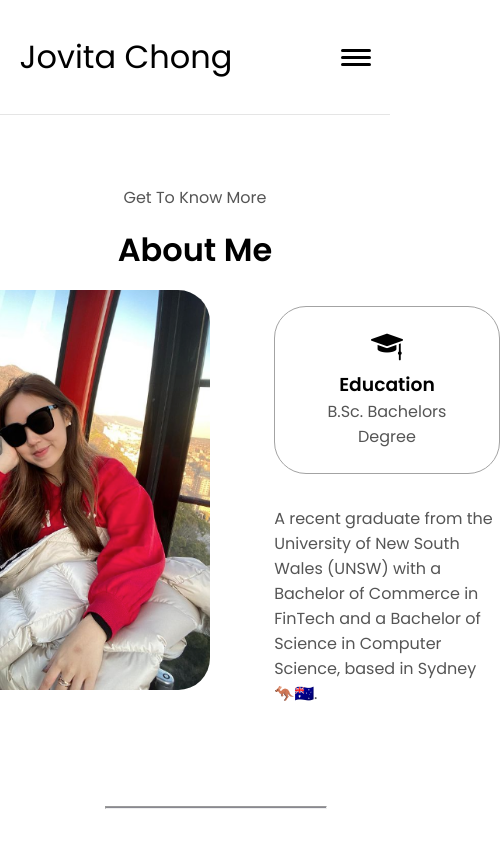
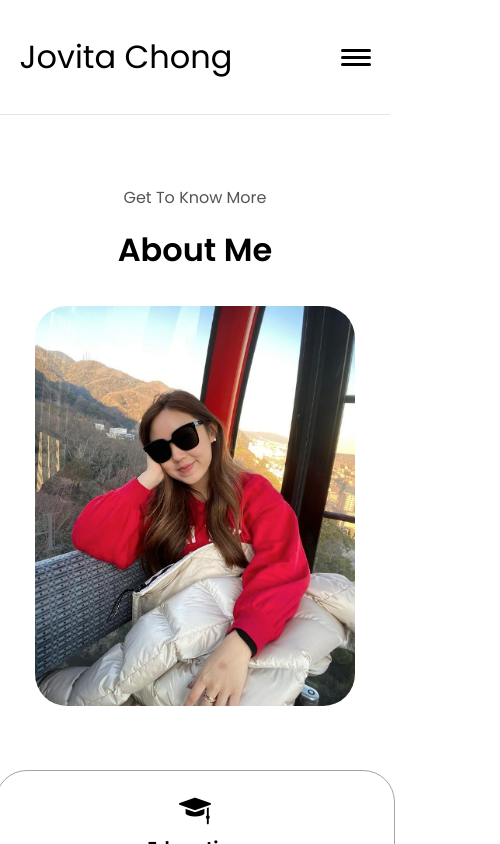
Before and after one commit to jovitachong/portfolio, a React (Create React App) app: page /about in a window 390 px wide. Shown: the top 844 px of the page, 500 px wide, since content can reach past the window. Built offline with nearby package versions, Linux system fonts and the light colour scheme.

Commit message:
Wed changes

```diff
--- a/src/App.css
+++ b/src/App.css
@@ -193,6 +193,7 @@ section {
 
 .section__pic-container {
   display: flex;
+  margin: 2rem auto;
   /* width: 60vw;
   height: 60vw;
   margin: auto 0; */
@@ -336,6 +337,7 @@ section {
 .about-containers,
 .about-details-container {
   display: flex;
+  flex-wrap: wrap;
 }
 
 .about-pic {
@@ -591,7 +593,8 @@ article .icon {
 }
 
 .divider {
-  margin: 106px 0 42.67px;
+  /* margin: 0 5%; */
+  margin-bottom: 2rem;
   height: 1.333px;
   width: 100%;
   background: rgba(40, 41, 56, 0.55);
@@ -665,6 +668,10 @@ article .icon {
 /* Responsive Screens */
 
 @media only screen and (max-width: 1600px) {
+  .about-containers {
+    flex-wrap: wrap;
+  }
+
   .skills--section--heading {
     font-size: 54px;
     line-height: 70px;
@@ -778,9 +785,9 @@ article .icon {
     align-items: center;
   }
 
-  .divider {
+  /* .divider {
     margin: 20px;
-  }
+  } */
 }
 
 /* Hamburger menu  */
@@ -850,40 +857,9 @@ article .icon {
   .navbar--items.active {
     top: calc(30px + 89.594px + 1px);
     padding-bottom: 30px;
-    /* background-color: pink; */
   }
 
   /* HAMBURGER TRANSITION */
-
-  /* @keyframes rotateToX {
-    0% {
-      transform: rotate(0deg);
-    }
-
-    100% {
-      transform: rotate(45deg) translate(3.5px, -3.5px);
-    }
-  }
-
-  @keyframes rotateToHamburger {
-    0% {
-      transform: rotate(45deg) translate(3.5px, -3.5px);
-    }
-
-    100% {
-      transform: rotate(0deg);
-    }
-  }
-
-  @keyframes rotateToHamburgerLastSpan {
-    0% {
-      transform: rotate(-45deg) translate(3.5px, 3.5px);
-    }
-
-    100% {
-      transform: rotate(0deg);
-    }
-  } */
 
   .nav__hamburger.active :nth-child(1) {
     transform: rotate(45deg) translate(0.45rem, 0.1875rem);
@@ -898,5 +874,20 @@ article .icon {
   }
 }
 
+@media screen and (max-width: 800px) {
+
+  /* about */
+  .section-container {
+    flex-wrap: wrap;
+    gap: 0;
+  }
+
+  .section__pic-container {
+    margin: 2rem auto;
+    /* margin: 0 auto; */
+    justify-content: center;
+  }
+}
+
 /*
 media queries */
--- a/src/Pages/Home/HeroSection.jsx
+++ b/src/Pages/Home/HeroSection.jsx
@@ -1,7 +1,7 @@
 import React from 'react';
 import { useNavigate } from 'react-router-dom';
 
-import profilePicture from '../../assets/profile-pic_JovitaChong.png';
+import profilePicture from '../../assets/profile-pic.jpeg';
 import linkedinPicture from '../../assets/linkedin.png';
 import githubPicture from '../../assets/github.png';
 import resumePDF from '../../assets/Resume_JovitaChong.pdf';
--- a/src/Pages/Home/Project.jsx
+++ b/src/Pages/Home/Project.jsx
@@ -3,7 +3,7 @@ import React from 'react';
 const project= () => {
   return (
     <section id="project">
-      console.log('hiii')
+      {/* console.log('hiii') */}
       <p className="section__text__p1">Browse My Recent</p>
       <h1 className="title">Project</h1>
 
```
Also changed, not shown: src/assets/profile-pic.jpeg (added).
